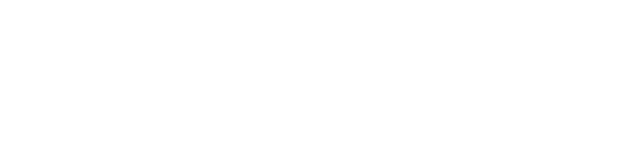
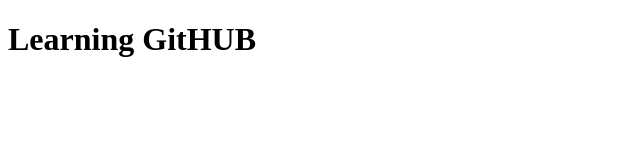
Before and after one commit to RolandoGarciaS/git-one, a plain HTML site: page index.html in a window 1280 px wide. Shown: the whole page, without its empty margins (0-640 px from the left). Drawn offline with Linux system fonts and the light colour scheme.

Commit message:
Add a h1 to index

```diff
--- a/index.html
+++ b/index.html
@@ -6,6 +6,6 @@
 	<title>My second commit</title>
 </head>
 <body>
-
+	<h1>Learning GitHUB</h1>
 </body>
 </html>
```
